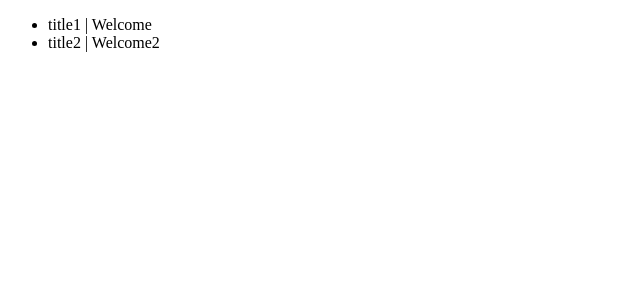
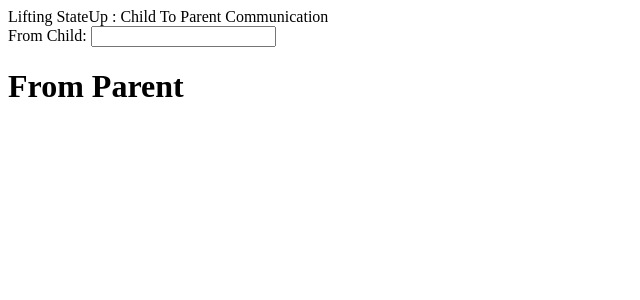
Before and after one commit to reactjs-example/react-tutorial-series, a React (Create React App) app in the folder react-hello-world/: page / in a window 1280 px wide. Shown: the top 300 px of the page, without its empty margins (0-640 px from the left). Built offline with nearby package versions, Linux system fonts and the light colour scheme.

Commit message:
lifting state up

```diff
--- a/react-hello-world/src/App.js
+++ b/react-hello-world/src/App.js
@@ -1,4 +1,4 @@
-import React from "react";
+import React, { useState } from "react";
 
 function formatName(user) {
   return user.firstName + ' ' + user.lastName;
@@ -346,13 +346,52 @@ function listAndKeys() {
   );
 }
 // END - LIST and KEYS
+
+function Child(props){
+  function childOnChange(e)
+  {
+    console.log(e);
+    console.log(e.target.value);
+    props.onChildChange(e.target.value);
+  }
+
+  const element = <div>
+    From Child: <input type="text" onChange={childOnChange}/>
+  </div>
+  return element
+}
+function Parent()
+{
+  const [state,setState]=useState({userName:""})
+  function parentHandler(val){
+    console.log("Entered Value: "+val);
+    setState(p=>({
+      ...p,
+      userName:val
+    }));
+  }
+  return <div>
+    <Child onChildChange={parentHandler}/>
+    <h1>From Parent {state.userName}</h1>
+    </div>
+}
+function liftingStateUp()
+{
+  return (
+    <div>
+      Lifting StateUp : Child To Parent Communication
+      <Parent/>
+    </div>
+  )
+}
 function reactHandler() {
   // return reactHelloWorld();
   // return componentAndProps();
   // return stateAndLifeCycle();
   // return eventHandler();
   // return conditionalRendering();
-  return listAndKeys();
+  // return listAndKeys();
+  return liftingStateUp();
 }
 
 
```
